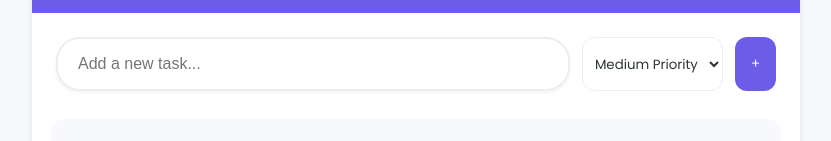
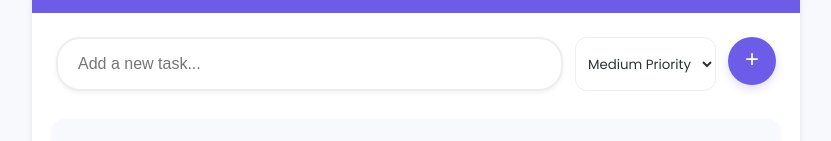
Before and after one commit to MuhammadWae7/super-todo, a website: page index.html in a window 1280 px wide. Shown: the part 578-719 px from the top of the page, without its empty margins (224-1055 px from the left). Drawn offline with Linux system fonts and the light colour scheme; no server answers.

```diff
--- a/index.html
+++ b/index.html
@@ -388,18 +388,28 @@
         }
 
         #add-task-btn {
-            padding: 0.5rem 1rem;
-            border-radius: var(--border-radius);
+            width: 48px;
+            height: 48px;
             border: none;
             background: var(--primary-color);
             color: white;
+            border-radius: 50%;
             cursor: pointer;
-            font-family: 'Poppins', sans-serif;
+            font-size: 1.5rem;
             transition: var(--transition);
+            box-shadow: 0 4px 8px rgba(108, 92, 231, 0.2);
+            display: flex;
+            align-items: center;
+            justify-content: center;
+            padding-bottom: 4px;
         }
 
         #add-task-btn:hover {
-            background: var(--secondary-color);
+            transform: scale(1.05) rotate(90deg);
+        }
+
+        #add-task-btn:active {
+            transform: scale(0.95);
         }
 
         .task-item {
```
